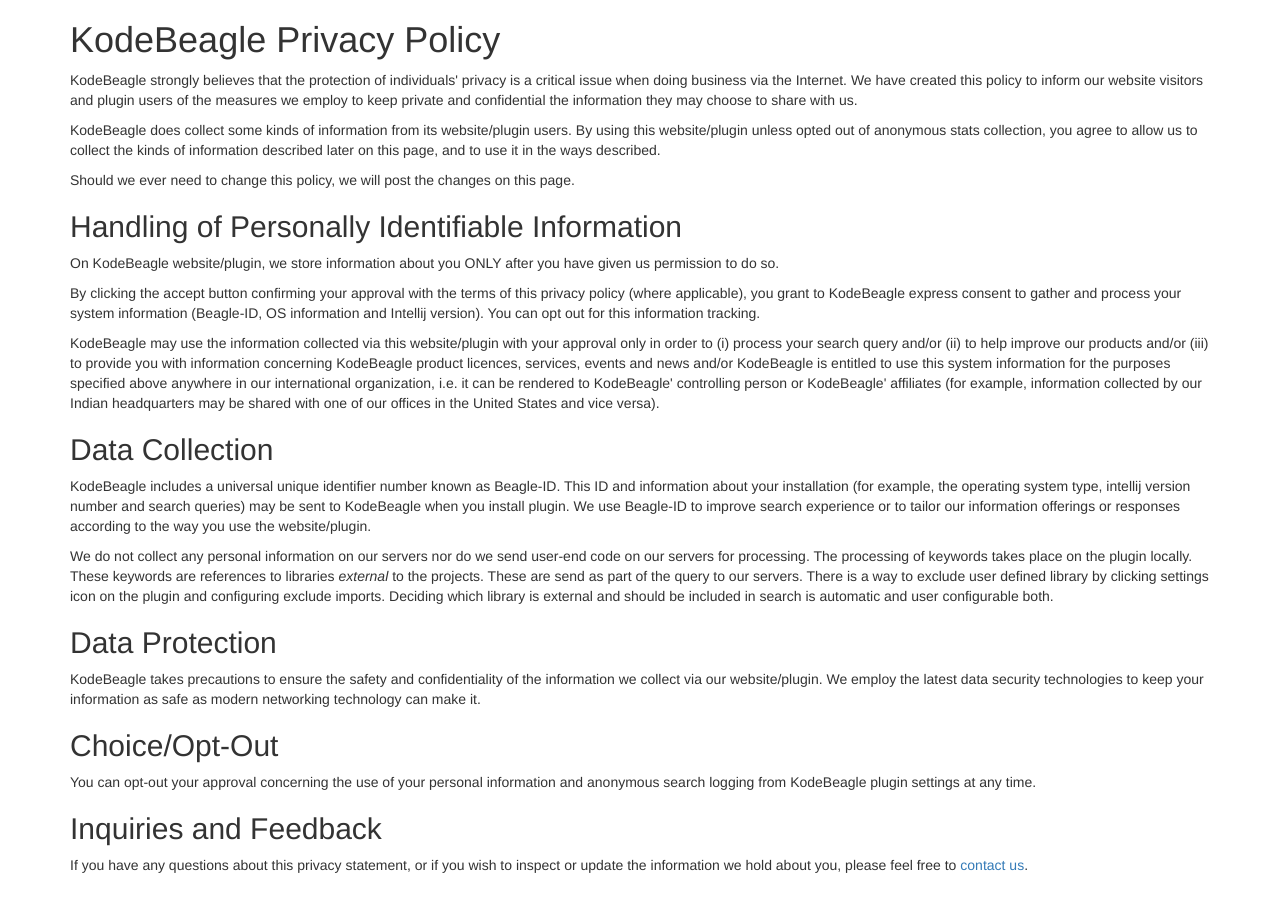
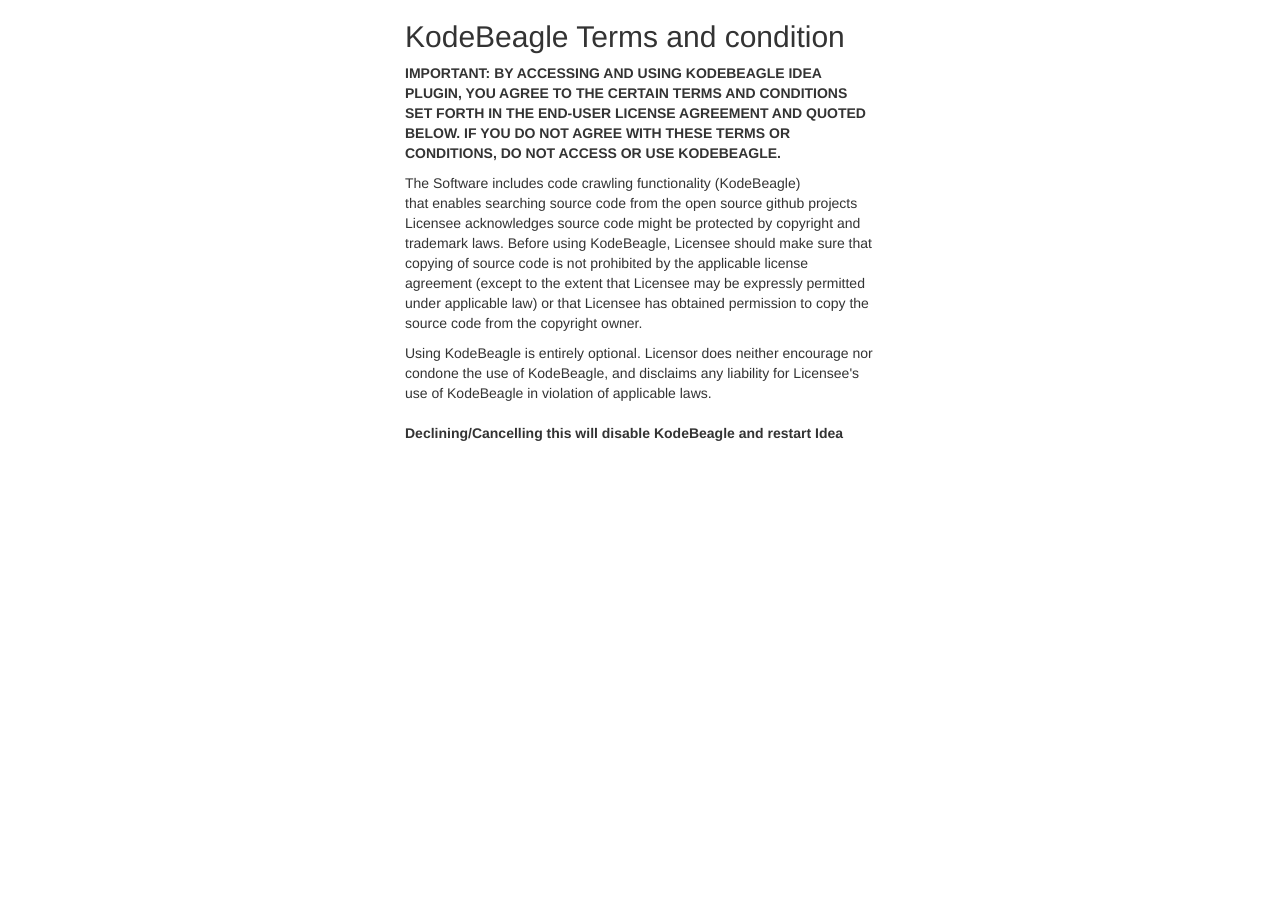
Before and after one commit to venkateshragi/KodeBeagle, a Jekyll site: the page about/terms-conditions.html, which Jekyll copies as it is, in a window 1280 px wide. Built offline with Jekyll 4.4.1, drawn with Linux system fonts in a browser that asks for light colours; Markdown is read by kramdown in place of the engine named in the settings.

Commit message:
[web-ui] #359 fix

```diff
--- a/_includes/footer.html
+++ b/_includes/footer.html
@@ -3,5 +3,7 @@
     <a href="http://www.imaginea.com/" title="imaginea">Imaginea</a>,
     All Rights Reserved.
     <a href="{{ page.basepath }}about/terms-conditions.html">Terms and Conditions </a>
+    and
+    <a href="{{ page.basepath }}about/privacy-policy.html">Privacy Policy </a>
     <span>*Currently we only support Java. Support for other languages will be released soon.</span>
 </footer>
--- a/about/terms-conditions.html
+++ b/about/terms-conditions.html
@@ -4,67 +4,39 @@
 <link type="text/css" rel="stylesheet" href="//cdnjs.cloudflare.com/ajax/libs/twitter-bootstrap/3.3.4/css/bootstrap.min.css"/>
 </head>
 <body>
+  <style>
+    .container {
+      max-width: 500px;
+      width: 90%;
+    }
+  </style>
 <div class="container">
-<h1>KodeBeagle Privacy Policy</h1>
-
-<p>KodeBeagle strongly believes that the protection of individuals' privacy is a critical issue when doing business
-    via the Internet. We have created this policy to inform our website visitors and plugin users of the measures we
-    employ to keep private and confidential the information they may choose to share with us.</p>
-
-<p>KodeBeagle does collect some kinds of information from its website/plugin users. By using this website/plugin unless
-    opted out of anonymous stats collection, you agree to allow us to collect the kinds of information described later
-    on this page, and to use it in the ways described.</p>
-
-<p>Should we ever need to change this policy, we will post the changes on this page.</p>
-
-<h2>Handling of Personally Identifiable Information</h2>
-
-<p>On KodeBeagle website/plugin, we store information about you ONLY after you have given us permission to do so.</p>
-
-<p>By clicking the accept button confirming your approval with the terms of this privacy policy (where applicable), you
-    grant to KodeBeagle express consent to gather and process your system information (Beagle-ID, OS information and Intellij
-    version). You can opt out for this information tracking.</p>
-
-<p>KodeBeagle may use the information collected via this website/plugin with your approval only in order to (i) process
-    your search query and/or (ii) to help improve our products and/or (iii) to provide you with information
-    concerning KodeBeagle product licences, services, events and news and/or KodeBeagle is entitled to use this
-    system information for the purposes specified above anywhere in our international organization, i.e. it can be rendered
-    to KodeBeagle' controlling person or KodeBeagle' affiliates
-    (for example, information collected by our Indian headquarters may be shared with one of our offices in the
-    United States and vice versa).</p>
-
-
-<h2>Data Collection</h2>
-
-<p> KodeBeagle includes a universal unique identifier number known as Beagle-ID. This ID and information about your installation
-    (for example, the operating system type, intellij version number and search queries) may be sent to KodeBeagle when you install
-    plugin. We use Beagle-ID to improve search experience or to tailor our information offerings or responses according to the way
-    you use the website/plugin. </p>
-
-<p>We do not collect any personal information on our servers nor do we send user-end code on our
-    servers for processing. The processing of keywords takes place on the plugin locally. These keywords
-    are references to libraries <em>external</em> to the projects. These are send as part of the query to our
-    servers. There is a way to exclude user defined library by clicking settings icon on the plugin and
-    configuring exclude imports. Deciding which library is external and should be included in search is
-    automatic and user configurable both.</p>
-
-<h2>Data Protection</h2>
-
-<p>KodeBeagle takes precautions to ensure the safety and confidentiality of the information we collect via our
-    website/plugin. We employ the latest data security technologies to keep your information as safe as modern
-    networking technology can make it.</p>
-
-<h2>Choice/Opt-Out</h2>
-
-<p>You can opt-out your approval concerning the use of your personal information and anonymous search logging from KodeBeagle plugin
-    settings at any time. </p>
-
-<h2>Inquiries and Feedback</h2>
-
-<p>If you have any questions about this privacy statement, or if you wish to inspect or update the information we hold about you,
-    please feel free to <a href="http://todogroup.org/opencodeofconduct/#KodeBeagle/ococabuse@imaginea.com">contact us</a>.</p>
-
-<br/>
+  <h2>KodeBeagle Terms and condition</h2>
+  <div>
+      <p>
+        <b>IMPORTANT: BY ACCESSING AND USING KODEBEAGLE IDEA PLUGIN,
+         YOU AGREE TO THE CERTAIN TERMS AND CONDITIONS
+         SET FORTH IN THE END-USER LICENSE AGREEMENT AND QUOTED BELOW.
+         IF YOU DO NOT AGREE WITH THESE TERMS OR CONDITIONS,
+         DO NOT ACCESS OR USE KODEBEAGLE.</b>
+       </p>
+      <p>
+         The Software includes code crawling functionality (KodeBeagle) <br>
+         that enables searching source code from the open source github projects
+         Licensee acknowledges source code might be protected by copyright and
+         trademark laws.  Before using KodeBeagle, Licensee should make sure that
+         copying of source code is not prohibited by the applicable license agreement (except to the extent that Licensee may be expressly permitted under
+         applicable law) or that Licensee has obtained permission to copy the
+         source code from the copyright owner.
+       </p>
+       <p>
+         Using KodeBeagle is entirely optional. Licensor does neither encourage
+         nor condone  the use of KodeBeagle, and disclaims any liability for
+         Licensee's use of KodeBeagle  in violation of applicable laws.<br><br>
+         <b>Declining/Cancelling this will disable KodeBeagle
+         and restart Idea</b>
+       </p>
+  </div>
 </div>
 </body>
 </html>
```
Also changed, not shown: about/privacy-policy.html (added, +70 -0 lines).
